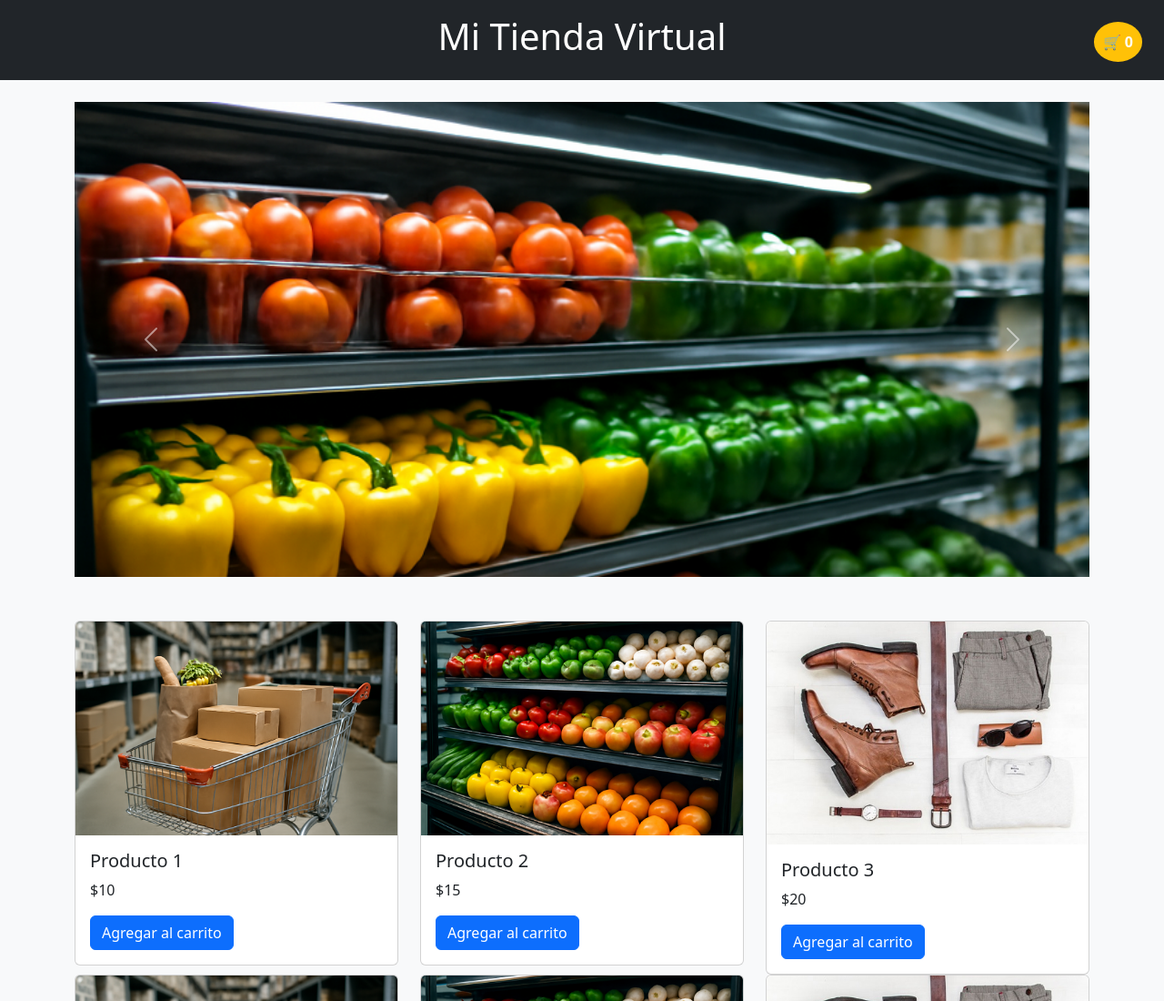
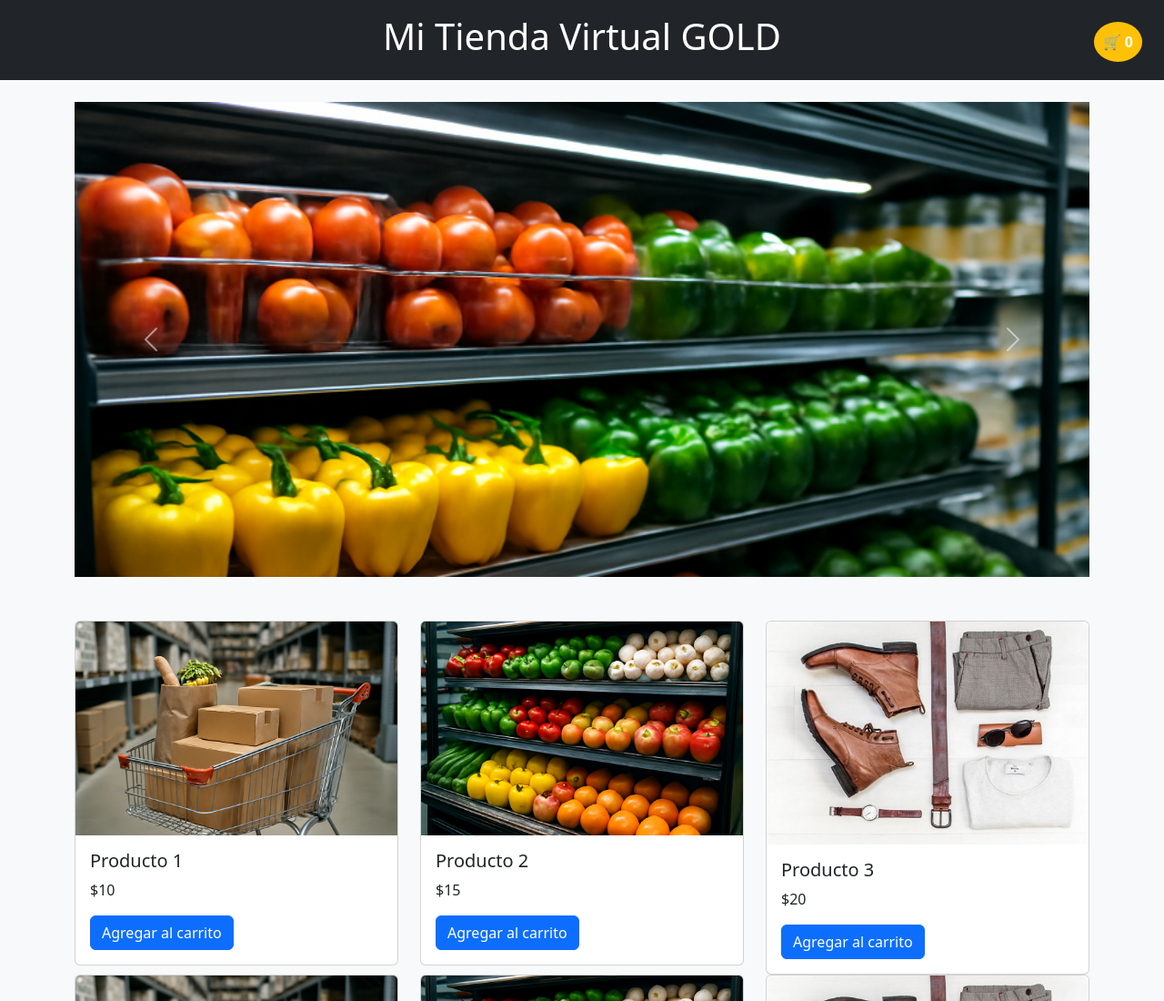
Before and after one commit to M1G4L/sistienda, a plain HTML site: page index.html in a window 1280 px wide. Shown: the top 1100 px of the page at 91% size. Drawn offline with nearby package versions, Linux system fonts and the light colour scheme.

Commit message:
Actualizando Index

```diff
--- a/index.html
+++ b/index.html
@@ -9,7 +9,7 @@
 </head>
 <body>
     <header class="bg-dark text-white text-center py-3">
-        <h1>Mi Tienda Virtual</h1>
+        <h1>Mi Tienda Virtual GOLD</h1>
         <div id="carrito" class="position-fixed top-0 end-0 m-4">
             🛒 <span id="contador">0</span>
         </div>
```
